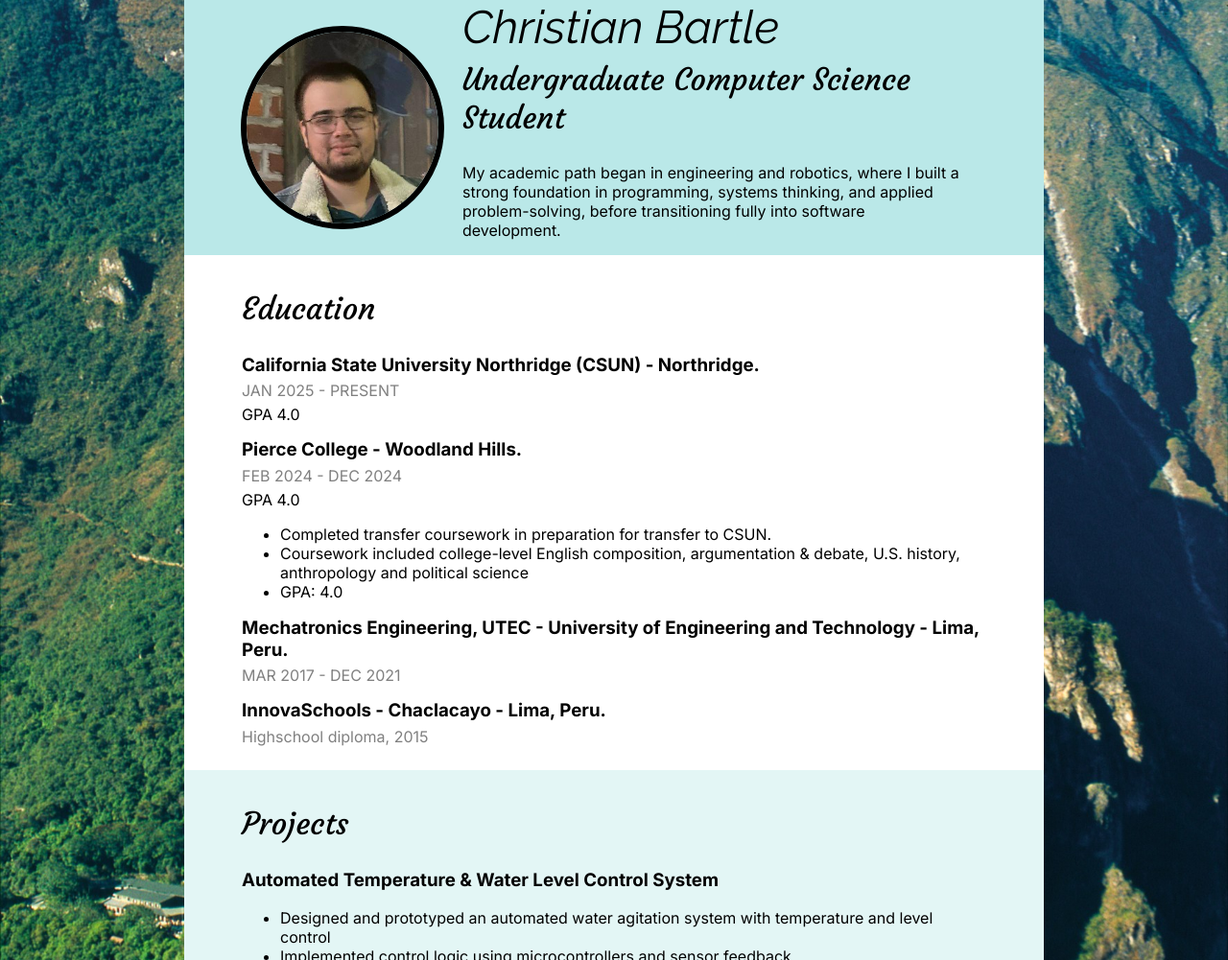
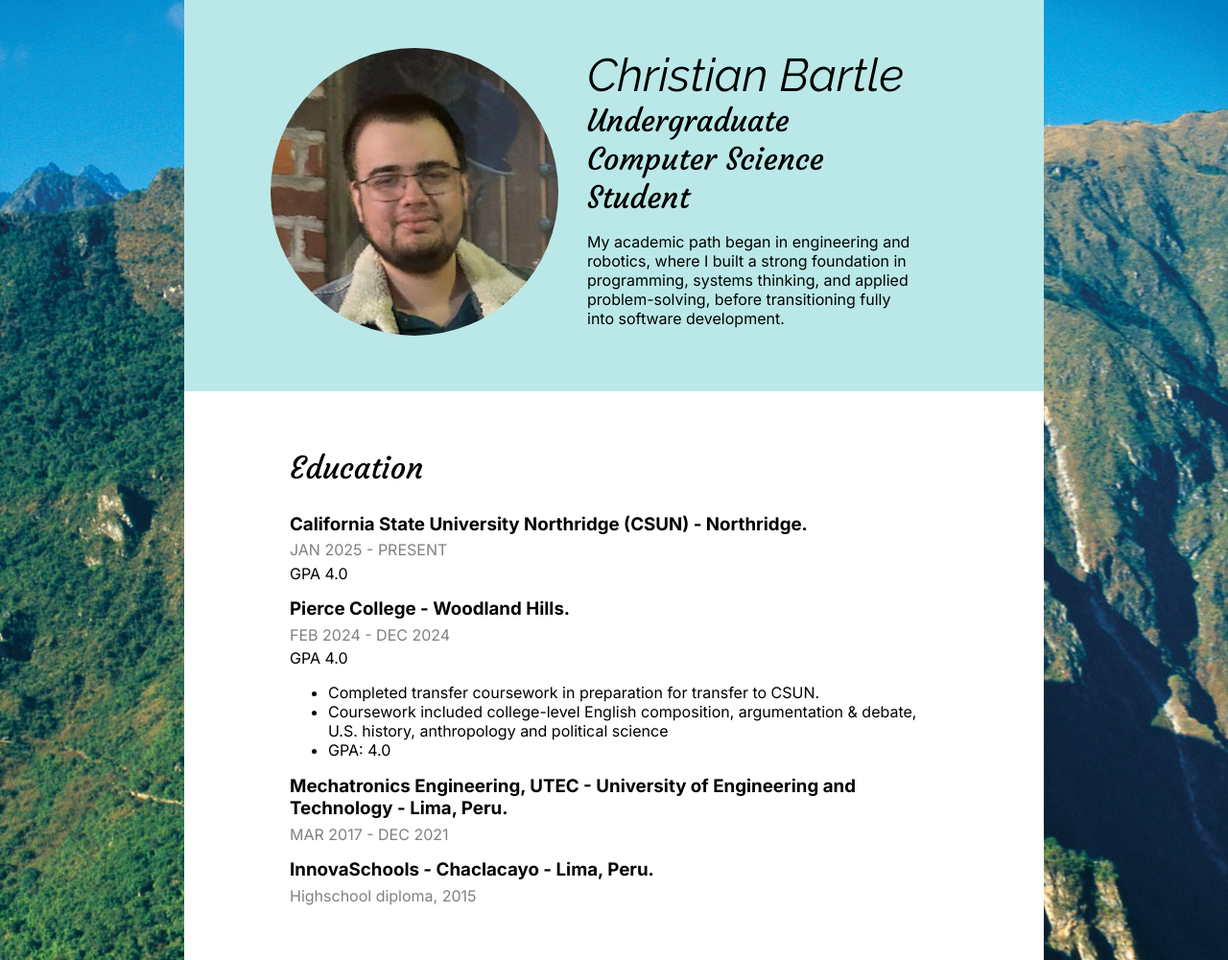
Before and after one commit to CBartleTesoro/comp484-hw7, a plain HTML site: page docs/index.html in a window 1280 px wide. Shown: the top 1001 px of the page at 96% size. Drawn offline with Linux system fonts and the light colour scheme.

Commit message:
saiving progress steps 1-5

```diff
--- a/docs/css/styles.css
+++ b/docs/css/styles.css
@@ -64,11 +64,16 @@
     background-size: cover;
     background-position: center;
     background-repeat: no-repeat;
+
+    box-sizing: border-box; /* 5a */
+}
+*, *:before, *:after { /* 5a */
+    box-sizing: inherit;
 }
 
 body {
-    background: #272343; /* .first-color , appplied here means that it will show on any html, not just index. It is also applied as a class in the index, however that was because I first got the color palete in the format of a class from the website i found it from, so it was convinient that way. Ive kept both in the document, as the assigment indicates to use the color change for each part in CSS, not in the html as a class. I hope that is fine. */
-    margin: 0 auto;
+    background: #272343; /* .first-color */
+    margin: 0 auto; /*3d change, margin: 0; */
     width: 70%;
     box-sizing: border-box;
     /*padding: 0 20px; changed it to main section so the color sections would go side to side of the body.*/
@@ -83,12 +88,32 @@
 
 header {
     background: #bae8e8; /* .fourth-color */
-    display: flex;
+    /*display: flex; */
     align-items: center;
     padding: 0 40px;
 }
 
+header h1, header h2 {
+    margin: 0;  /* 4d */
+}
 
+
+.content-wrap {
+    /*width: 950px;*/
+    max-width: 950px; /*adjusted as step 2d indicates, so that the content doesnt escape the border when the screen is smaller. */
+    margin: 0 auto;
+
+    padding: 50px;
+
+    overflow: hidden; /* 4f */
+}
+
+h2 {
+    margin-top: 0; /*removed the padding on top as indicated in 3b. */
+}
+
+
+/* No longer in use, in order for the float to work in image as indicated by the hw7 assigment, this needed to be removed for it to take effect*/
 .profile-container { /* Profile picture styles, in order to get that round look */
     width: 250px;
     height: 250px;
@@ -102,14 +127,16 @@
     justify-content: center;
 }
 
-.profile-container img { /* Profile picture inside the container */
-    width: 80%;
-    height: 80%;
-    border-radius: 50%;
-    border: 6px solid black; /*little border on the picture */
-    object-fit: cover;
-    /*The width and height at 80% are in order to change the picture size inside the container without changing the container size. Previously the image would look pixelated as it was bigger than intended. */
+
+
+.profile-image {
+    width: 300px;
+    /*height: 300px; */
+    border-radius:50%;
+    float: left; /*4e */
+    margin-right: 30px; /* 4g */
 }
+
 
 .profile-text {
     padding-right: 40px;
@@ -117,6 +144,7 @@
 }
 
 /*So my Name and the occupation have less spacing between them, as it was a lot at first once changing the fonts */
+/*
 .profile-text h1 {
   margin: 0 0 0.15em;
 }
@@ -124,11 +152,17 @@
 .profile-text h2 {
   margin-top: 0;
 }
+removed these 2 from prior hw6 as it is adressed in step 4d  */
 
 footer {
     padding: 20px 60px;
-    text-align: center;
+    text-align: center; /* alliged as indicated in 3e */
     background:#272343; /* .first-color */
+}
+
+.contact-info a{ /* 3g */
+  padding: 10px;
+  display: inline-block;
 }
 
 /* Education, Projects and Volunteer work.
--- a/docs/index.html
+++ b/docs/index.html
@@ -14,17 +14,15 @@
 <body class="first-color"> <!-- applied the first-color to the body element in the CSS, but I also kept the class as thats how I first implemented it. The difference is that if its on the body, it applies to all htmls that use the default body, while each body with a specific class gets that overwritten by the class one.-->
     <!-- // Intro -->
     <header class="fourth-color">
-
-        <div class="profile-container">
-            <img src="images/bartle.png" alt="Profile Picture">
-        </div>
-        <!-- <img src="your-picture.jpg" alt="Christian Bartle"> -->
+        <div class="content-wrap">
+            <img class = "profile-image" src="images/bartle.png" alt="Profile Picture">
             <div class="profile-text">
                 <h1 class="raleway-font1">Christian Bartle</h1>
                 <h2>Undergraduate Computer Science Student</h2> <!-- Job title or tagline -->
                 <p>My academic path began in engineering and robotics, where I built a strong foundation in
                 programming, systems thinking, and applied problem-solving, before transitioning fully into
                 software development.</p> <!-- Add your profile summary here. You can have several paragraphs or add links.-->
+            </div>
         </div>
     </header>
 
@@ -61,6 +59,7 @@
 
         <!-- // Education -->
         <section class="education second-color"> <!-- two classes, education, and a color class-->
+            <div class="content-wrap">
                 <h2>Education</h2>
                 <!-- in this case i didnt add the color change to education itself, since education is pretty specific and i already had the color class defined, so instead i added two classes.-->
 
@@ -93,9 +92,11 @@
                 <!-- Add as many paragraphs as you need. -->
                 <!--<p>Summary.</p> -->
                 <!-- End of school details. -->
+            </div>
         </section>
 
         <section class="projects third-color"> <!-- two classes, projects, and a color class-->
+            <div class="content-wrap">
                 <h2>Projects</h2>
                 <h3>Automated Temperature & Water Level Control System</h3>
                 <ul>
@@ -103,12 +104,15 @@
                     <li>Implemented control logic using microcontrollers and sensor feedback</li>
                     <li>Integrated hardware and software components to achieve reliable autonomous operation</li>
                 </ul>
+            </div>
         </section>
         <section class="volunteer fourth-color"> <!-- two classes, volunteer, and a color class-->
+             <div class="content-wrap">
                 <h2>Volunteer Work</h2>
                 <h3>UTEC Educational Startup, Lima</h3>
                 <p style="color: grey;">JAN 2018 - DEC 2018</p>
                 <p>Taught introductory programming concepts to children and adolescents over two semesters.</p>
+            </div>
         </section>
         <!--
         <section class="reference ">
@@ -120,10 +124,11 @@
 
     <!-- // Footer & contact info -->
     <footer class="first-color">
+        <div class="content-wrap">
             <h2 class="courgette-regular-font3 textlight">Let's Keep in Touch!</h2>
 
             <!-- Social media and contact links. Add or remove any networks. -->
-        <div>
+            <div class="contact-info">
                 <a href="cbartle183@gmail.com">cbartle183@gmail.com</a>
                 <!--<a href="http://yourwebsite.com" target="_blank">yourwebsite.com</a> i do not have a personal website yet-->
                 <!-- <a href="#" target="_blank">Twitter</a> i dont use twitter-->
@@ -132,6 +137,7 @@
             </div>
 
             <p class="textlight">Copyright 2026 by Christian Bartle</p>
+        </div>
     </footer>
 </body>
 </html>
```
Also changed, not shown: docs/hw7_lab_instructions.txt. Lines whose indentation alone changed are shown as unchanged.
